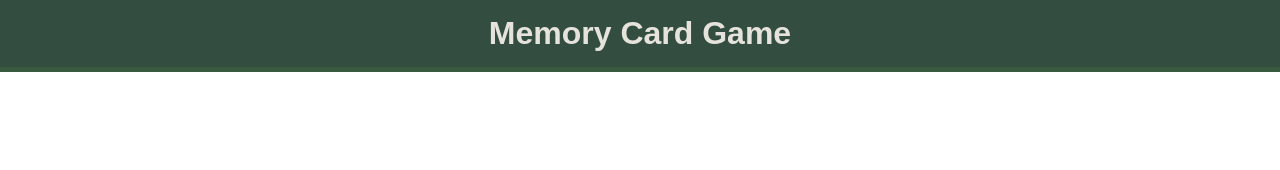
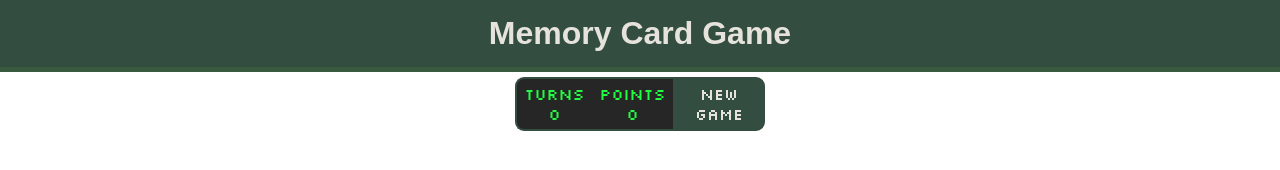
Before and after one commit to faelf/MemoryCardGame, a plain HTML site: page index.html in a window 1280 px wide. Drawn offline with Linux system fonts and the light colour scheme; a web font is replaced by a local one.

Commit message:
Add game stats display

```diff
--- a/assets/css/style.css
+++ b/assets/css/style.css
@@ -3,8 +3,10 @@
 :root {
   /* Colours */
   --color1: hsl(150, 20%, 25%);
+  --color1-hover: hsl(150, 20%, 35%);
   --color2: hsl(131, 22%, 29%);
   --color3: hsl(47, 15%, 88%);
+  --color3-hover: hsl(47, 15%, 78%);
   /* Fonts */
   --FontHeadings: "Overlock SC", sans-serif;
   --FontScores: "Silkscreen", sans-serif;
@@ -28,3 +30,56 @@ header h1 {
   color: var(--color3);
   text-align: center;
 }
+
+/* Game Stats Section */
+#gameStats {
+  /* Colours for Game Stats Display */
+  --background-color: hsl(0, 0%, 15%);
+  --text-color: hsl(129, 96%, 56%);
+  /* Border Properties */
+  --border-color: var(--color1);
+  --boder-size: 2px;
+  --border-radius: 9px;
+}
+
+#gameStats {
+  display: flex;
+  justify-content: center;
+  margin: 5px auto;
+  width: 250px;
+}
+
+#gameStats p {
+  font-family: var(--FontScores);
+  text-align: center;
+  padding: 5px 0;
+  border-top: var(--boder-size) solid var(--border-color);
+  border-bottom: var(--boder-size) solid var(--border-color);
+  background-color: var(--background-color);
+  color: var(--text-color);
+}
+
+#gameStats p:first-child {
+  border-top: var(--boder-size) solid var(--border-color);
+  border-left: var(--boder-size) solid var(--border-color);
+  border-bottom: var(--boder-size) solid var(--border-color);
+  border-top-left-radius: var(--border-radius);
+  border-bottom-left-radius: var(--border-radius);
+}
+
+#gameStats p:last-child {
+  border: var(--boder-size) solid var(--border-color);
+  border-top-right-radius: var(--border-radius);
+  border-bottom-right-radius: var(--border-radius);
+}
+
+#gameStats .newGameBtn {
+  background-color: var(--color1);
+  color: var(--color3);
+  cursor: pointer;
+}
+
+#gameStats .newGameBtn:hover {
+  background-color: var(--color1-hover);
+  color: var(--color3-hover);
+}
--- a/index.html
+++ b/index.html
@@ -25,5 +25,15 @@
     <h1>Memory Card Game</h1>
   </header>
 
+  <!-- Main Content, Game Stats and Game Board -->
+  <main>
+    <!-- Game Stats -->
+    <section id="gameStats">
+      <p>Turns <span id="turns">0</span></p>
+      <p>Points <span id="points">0</span></p>
+      <p class="newGameBtn">NEW GAME</p>
+    </section>
+  </main>
+
 </body>
 </html>
```
